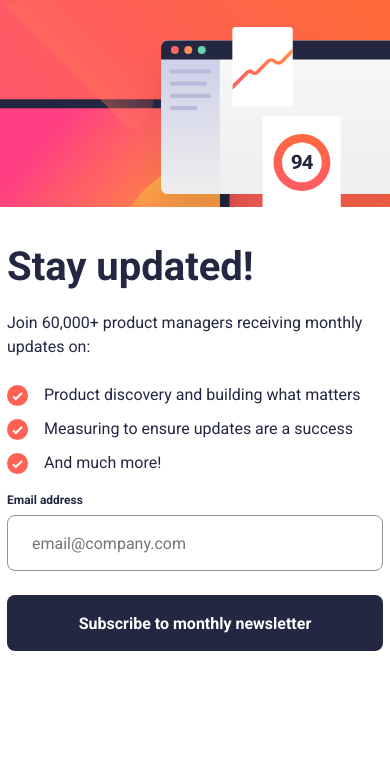
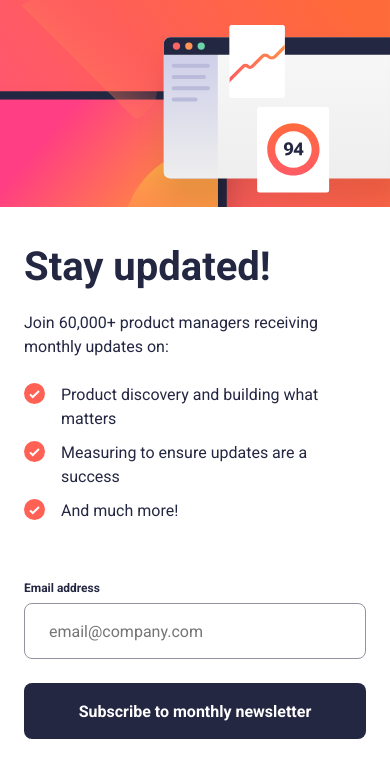
Before and after one commit to EdwinSch/react-newsletter-signup, a React (Vite) app: page / in a window 390 px wide. Shown: the top 778 px of the page. Built offline with nearby package versions, Linux system fonts and the light colour scheme.

Commit message:
refactor: responsiveness

```diff
--- a/src/styles/main.scss
+++ b/src/styles/main.scss
@@ -58,7 +58,7 @@ h2 {
 @media only screen and (max-width: 928px) {
   body {
     color: $text;
-    height: 100%;
+    height: 100vh;
   }
 
   main {
@@ -141,13 +141,18 @@ button:hover {
   }
 }
 
+@media only screen and (max-width: 500px) {
+  .list-item {
+    align-items: flex-start;
+  }
+}
+
 form {
   .labels {
     display: flex;
     justify-content: space-between;
     align-items: center;
     line-height: 30px;
-    // margin-bottom: 8px;
 
     label {
       display: block;
@@ -186,10 +191,9 @@ form {
   }
 }
 
-@media only screen and (max-width: 500px) {
-  .valid {
-    min-width: 376px;
-    width: 100%;
+@media only screen and (max-width: 928px) {
+  form {
+    margin-top: 40px;
   }
 }
 
@@ -236,3 +240,14 @@ form {
     }
   }
 }
+
+@media only screen and (max-width: 500px) {
+  .feedback-card {
+    max-width: 500px;
+    width: 100%;
+    height: 100vh;
+    padding: 0 24px;
+    padding-top: 149px;
+    border-radius: 0;
+  }
+}
```
